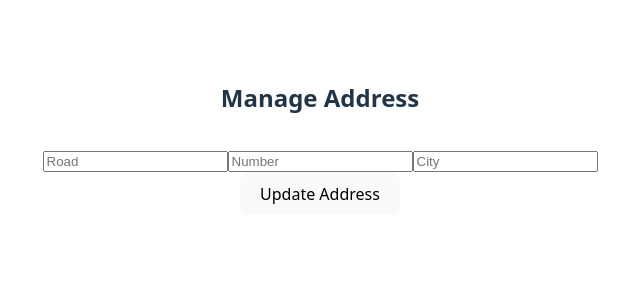
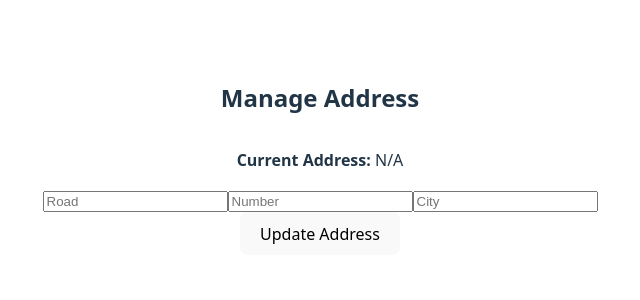
Before and after one commit to p-rinceS/CS-480-Project, a React (Vite) app in the folder app/client/: page /manage-address in a window 1280 px wide. Shown: the top 300 px of the page, without its empty margins (320-960 px from the left). Built offline with nearby package versions, Linux system fonts and the light colour scheme.

Commit message:
Updated ManageAddress from Driver

```diff
--- a/app/client/src/pages/Drivers/ManageAddress/ManageAddress.jsx
+++ b/app/client/src/pages/Drivers/ManageAddress/ManageAddress.jsx
@@ -5,19 +5,29 @@ import useGetIdentity from "../../../utils/hooks/useGetIdentity.jsx";
 const ManageAddress = () => {
   const { identity } = useGetIdentity();
   const driverName = identity?.name;
+
   const [address, setAddress] = useState({ road: '', number: '', city: '' });
+  const [currentAddress, setCurrentAddress] = useState(null);
 
   useEffect(() => {
     const fetchAddress = async () => {
       if (driverName) {
-        const data = await getDriverAddress(driverName);
-        setAddress(data || { road: '', number: '', city: '' });
+        const response = await getDriverAddress(driverName);
+        if (response && response.road && response.number && response.city) {
+          setCurrentAddress({
+            road: response.road,
+            number: response.number,
+            city: response.city
+          });
+        } else {
+          setCurrentAddress(null);
+        }
       }
     };
     fetchAddress();
   }, [driverName]);
 
-  const handleUpdate = async() => {
+  const handleUpdate = async () => {
     if (address.road && address.number && address.city) {
       await updateDriverAddress(driverName, address.road, address.number, address.city);
       alert('Address updated successfully!');
@@ -29,6 +39,14 @@ const ManageAddress = () => {
   return (
     <div>
       <h2>Manage Address</h2>
+
+      <div style={{ marginBottom: '1rem' }}>
+        <strong>Current Address:</strong>{' '}
+        {currentAddress
+          ? `${currentAddress.road} ${currentAddress.number}, ${currentAddress.city}`
+          : 'N/A'}
+      </div>
+
       <div>
         <input
           type="text"
@@ -49,6 +67,7 @@ const ManageAddress = () => {
           onChange={(e) => setAddress({ ...address, city: e.target.value })}
         />
       </div>
+
       <button onClick={handleUpdate}>Update Address</button>
     </div>
   );
--- a/app/client/src/services/apiService.js
+++ b/app/client/src/services/apiService.js
@@ -356,10 +356,11 @@ export const assignDriverModel = async (driverName, modelId, carId) => {
 
 export const getDriverAddress = async (driverName) => {
   try {
-    const response = await api.get(`driver/address/${driverName}`);
+    const response = await api.get(`/driver/address/${driverName}`);
     return response.data;
   } catch (error) {
-    console.log("Error: ", error);
+    console.log("Error fetching driver address: ", error);
+    return null;
   }
 };
 
```
Also changed, not shown: 1 other file (tests, documents, lock files or other folders).
